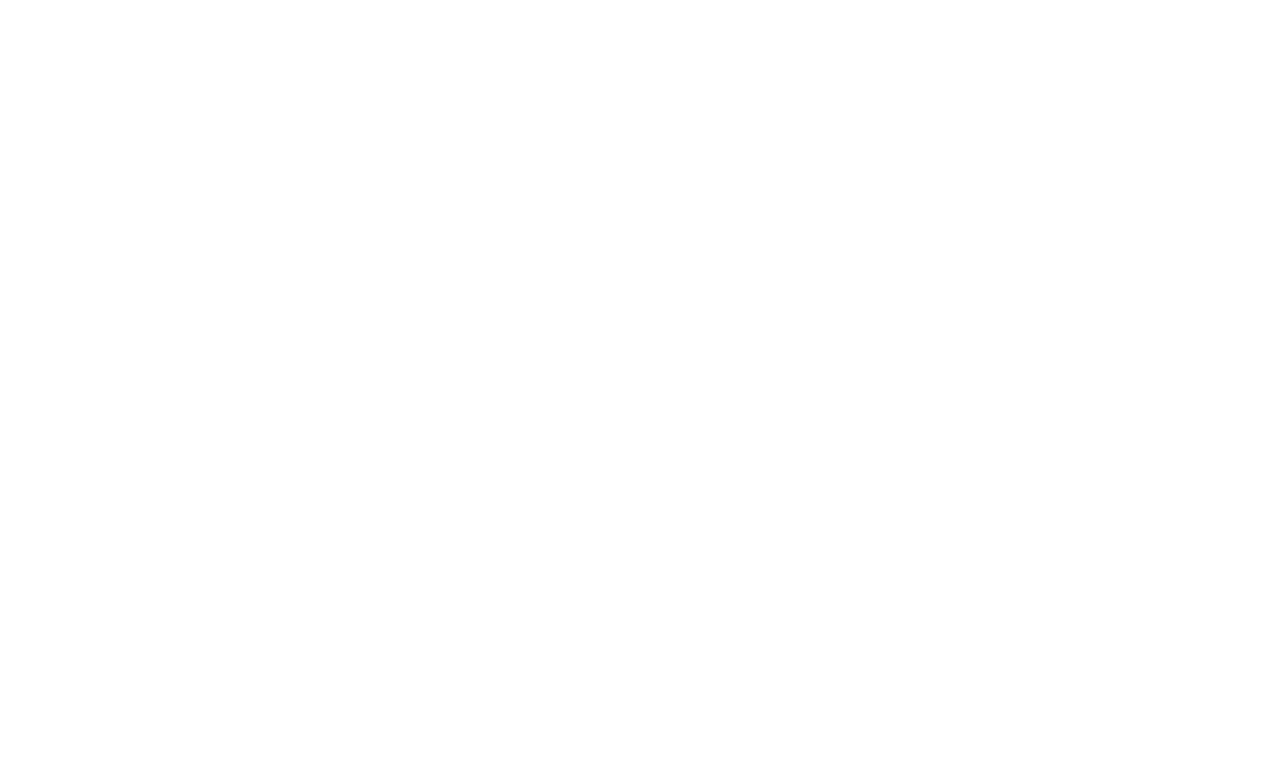
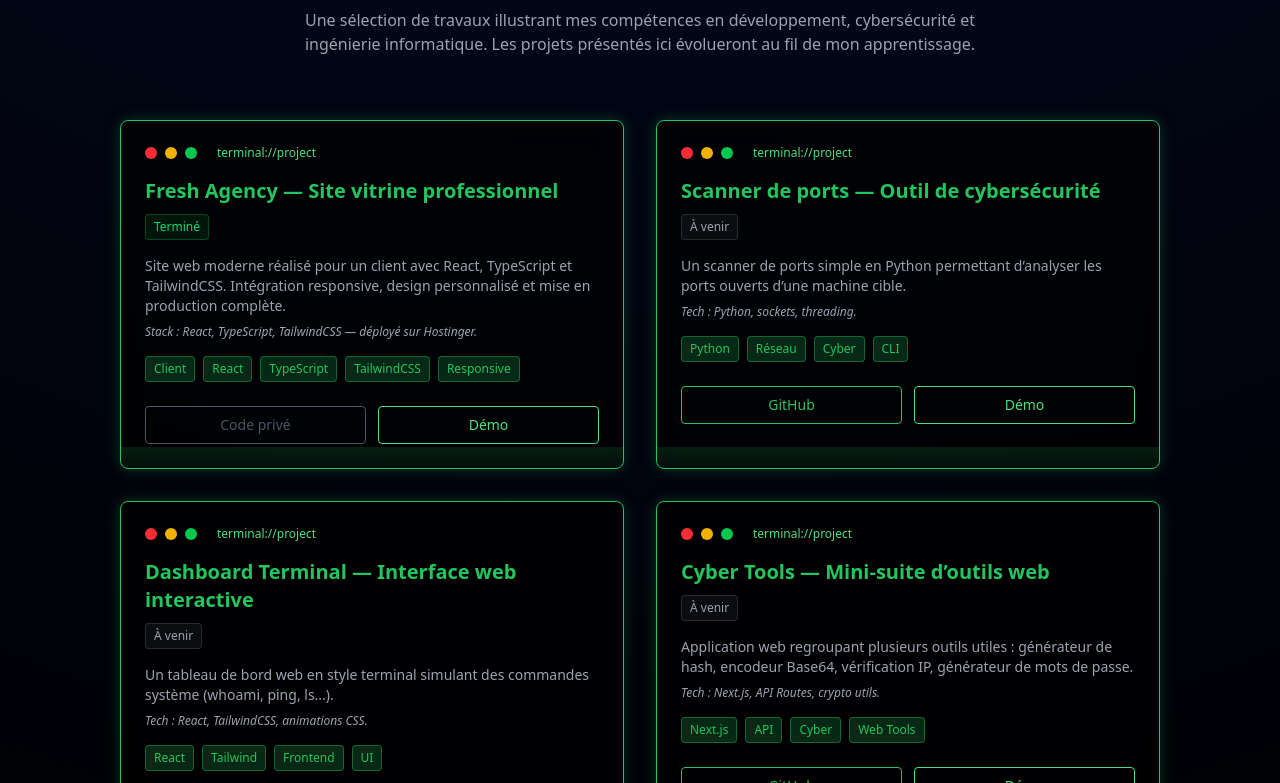
Before and after one commit to Blamxis/portfolio-maxime, a Next.js app: page / in a window 1280 px wide. Shown: the part 1057-1840 px from the top of the page. Before the commit the page ends 1046 px from the top, so only its background shows below. Built offline with nearby package versions, Linux system fonts and the light colour scheme.

Commit message:
feat(projects): add projects section with scan effect and project data

```diff
--- /dev/null
+++ b/app/components/sections/Projects.tsx
@@ -0,0 +1,168 @@
+export default function Projects() {
+  const projects = [
+    {
+      title: "Fresh Agency — Site vitrine professionnel",
+      description:
+        "Site web moderne réalisé pour un client avec React, TypeScript et TailwindCSS. Intégration responsive, design personnalisé et mise en production complète.",
+      tech: "Stack : React, TypeScript, TailwindCSS — déployé sur Hostinger.",
+      status: "Terminé",
+      statusColor: "green",
+      tags: ["Client", "React", "TypeScript", "TailwindCSS", "Responsive"],
+      github: null, // code privé
+      demo: "https://fresh-agency.fr/",
+    },
+    {
+      title: "Scanner de ports — Outil de cybersécurité",
+      description:
+        "Un scanner de ports simple en Python permettant d’analyser les ports ouverts d’une machine cible.",
+      tech: "Tech : Python, sockets, threading.",
+      status: "À venir",
+      statusColor: "gray",
+      tags: ["Python", "Réseau", "Cyber", "CLI"],
+      github: "#",
+      demo: "#",
+    },
+    {
+      title: "Dashboard Terminal — Interface web interactive",
+      description:
+        "Un tableau de bord web en style terminal simulant des commandes système (whoami, ping, ls...).",
+      tech: "Tech : React, TailwindCSS, animations CSS.",
+      status: "À venir",
+      statusColor: "gray",
+      tags: ["React", "Tailwind", "Frontend", "UI"],
+      github: "#",
+      demo: "#",
+    },
+    {
+      title: "Cyber Tools — Mini‑suite d’outils web",
+      description:
+        "Application web regroupant plusieurs outils utiles : générateur de hash, encodeur Base64, vérification IP, générateur de mots de passe.",
+      tech: "Tech : Next.js, API Routes, crypto utils.",
+      status: "À venir",
+      statusColor: "gray",
+      tags: ["Next.js", "API", "Cyber", "Web Tools"],
+      github: "#",
+      demo: "#",
+    },
+  ];
+
+  return (
+    <section id="projects" className="py-24 px-6">
+      <div className="max-w-5xl mx-auto text-center mb-16">
+        <h2 className="text-3xl md:text-5xl font-bold mb-4">Mes Projets</h2>
+        <p className="text-(--text-muted) max-w-2xl mx-auto">
+          Une sélection de travaux illustrant mes compétences en développement,
+          cybersécurité et ingénierie informatique. Les projets présentés ici
+          évolueront au fil de mon apprentissage.
+        </p>
+      </div>
+
+      <div className="grid grid-cols-1 md:grid-cols-2 gap-8">
+        {projects.map((project, index) => (
+          <div
+            key={index}
+            className="
+              card-scan
+              bg-black/70 border border-(--accent) rounded-lg p-6
+              shadow-[0_0_15px_rgba(34,197,94,0.25)]
+              backdrop-blur-sm
+              transition-all hover:shadow-[0_0_25px_rgba(34,197,94,0.45)]
+            "
+          >
+            {/* Header style terminal */}
+            <div className="flex items-center gap-2 mb-4">
+              <span className="w-3 h-3 rounded-full bg-red-500"></span>
+              <span className="w-3 h-3 rounded-full bg-yellow-500"></span>
+              <span className="w-3 h-3 rounded-full bg-green-500"></span>
+              <p className="ml-3 text-xs text-(--accent-soft)">
+                terminal://project
+              </p>
+            </div>
+
+            {/* Titre */}
+            <h3 className="text-xl font-semibold mb-2 text-(--accent)">
+              {project.title}
+            </h3>
+
+            {/* Statut */}
+            <span
+              className={`
+                inline-block text-xs px-2 py-1 rounded border mb-4
+                ${
+                  project.statusColor === "green"
+                    ? "bg-green-500/10 text-green-400 border-green-500/30"
+                    : "bg-gray-500/10 text-gray-400 border-gray-500/30"
+                }
+              `}
+            >
+              {project.status}
+            </span>
+
+            {/* Description */}
+            <p className="text-(--text-muted) text-sm mb-2">
+              {project.description}
+            </p>
+
+            {/* Mini description technique */}
+            <p className="text-(--text-muted) text-xs italic mb-4">
+              {project.tech}
+            </p>
+
+            {/* Tags */}
+            <div className="flex flex-wrap gap-2 mb-6">
+              {project.tags.map((tag, i) => (
+                <span
+                  key={i}
+                  className="
+                    text-xs px-2 py-1 rounded bg-(--accent)/20 text-(--accent)
+                    border border-(--accent)/40
+                  "
+                >
+                  {tag}
+                </span>
+              ))}
+            </div>
+
+            {/* Boutons */}
+            <div className="flex gap-3">
+              {project.github ? (
+                <a
+                  href={project.github}
+                  target="_blank"
+                  className="
+                    flex-1 text-center text-sm py-2 rounded border border-(--accent)
+                    text-(--accent) hover:bg-(--accent) hover:text-black
+                    transition-all
+                  "
+                >
+                  GitHub
+                </a>
+              ) : (
+                <div
+                  className="
+                    flex-1 text-center text-sm py-2 rounded border border-gray-600
+                    text-gray-600 cursor-not-allowed
+                  "
+                >
+                  Code privé
+                </div>
+              )}
+
+              <a
+                href={project.demo}
+                target="_blank"
+                className="
+                  flex-1 text-center text-sm py-2 rounded border border-(--accent-soft)
+                  text-(--accent-soft) hover:bg-(--accent-soft) hover:text-black
+                  transition-all
+                "
+              >
+                Démo
+              </a>
+            </div>
+          </div>
+        ))}
+      </div>
+    </section>
+  );
+}
--- a/app/globals.css
+++ b/app/globals.css
@@ -96,3 +96,37 @@ body {
     stroke-dashoffset: -260;
   }
 }
+
+/* Effet scan cyber */
+@layer utilities {
+  .card-scan {
+    position: relative;
+    overflow: hidden;
+  }
+
+  .card-scan::before {
+    content: "";
+    position: absolute;
+    top: -40px;
+    left: 0;
+    width: 100%;
+    height: 40px;
+    background: linear-gradient(
+      to bottom,
+      rgba(34, 197, 94, 0.15),
+      rgba(34, 197, 94, 0)
+    );
+    animation: scan 3s linear infinite;
+    pointer-events: none;
+    z-index: 5;
+  }
+}
+
+@keyframes scan {
+  0% {
+    top: -40px;
+  }
+  100% {
+    top: 100%;
+  }
+}
--- a/app/page.tsx
+++ b/app/page.tsx
@@ -1,4 +1,5 @@
 import Hero from "./components/sections/Hero";
+import Projects from "./components/sections/Projects";
 
 export default function Home() {
   return (
@@ -6,7 +7,7 @@ export default function Home() {
       <Hero />
 
       {/* Tu ajouteras les autres sections ici */}
-      {/* <Projects /> */}
+       <Projects />
       {/* <About /> */}
       {/* <Contact /> */}
     </main>
```
